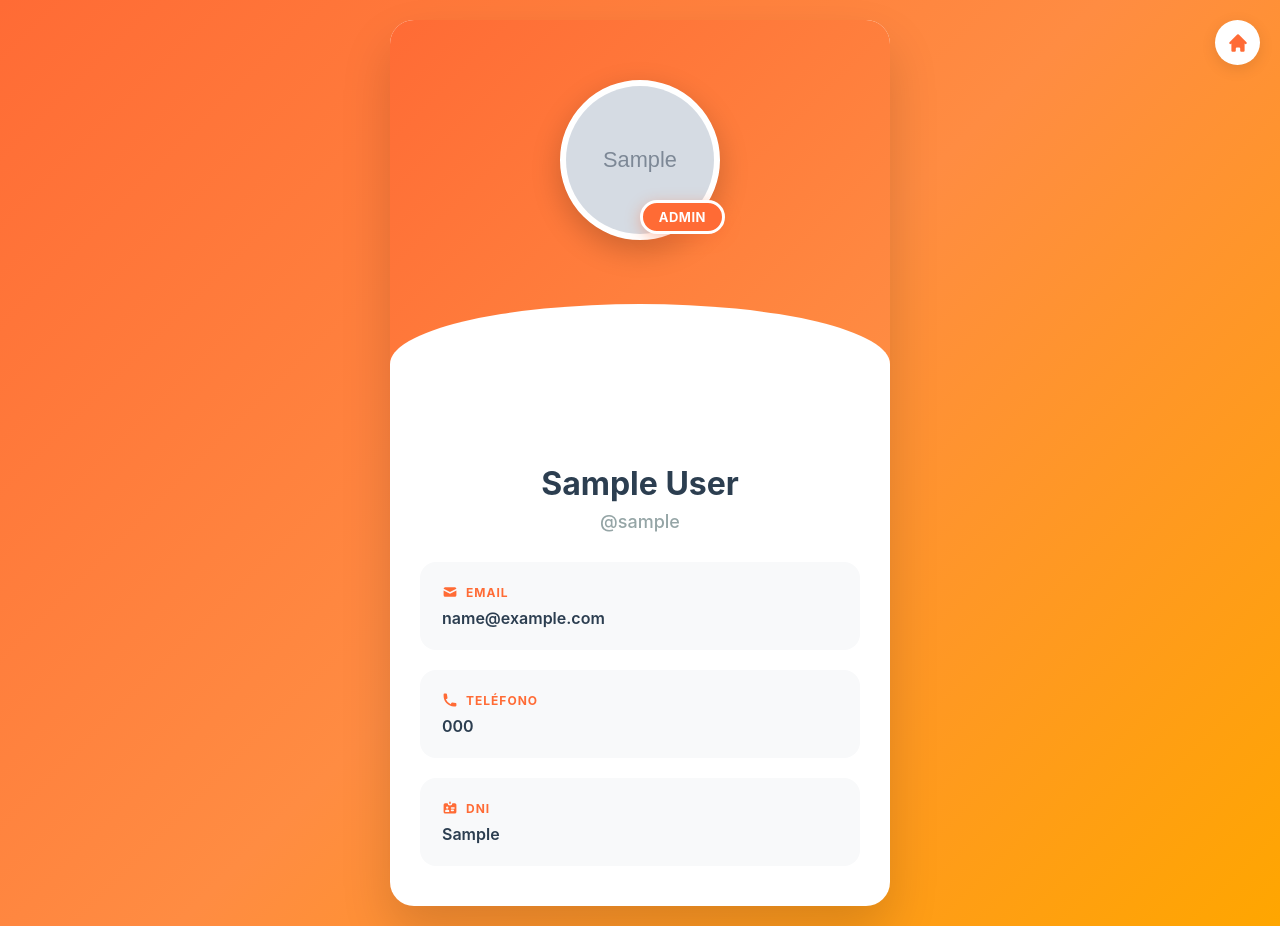
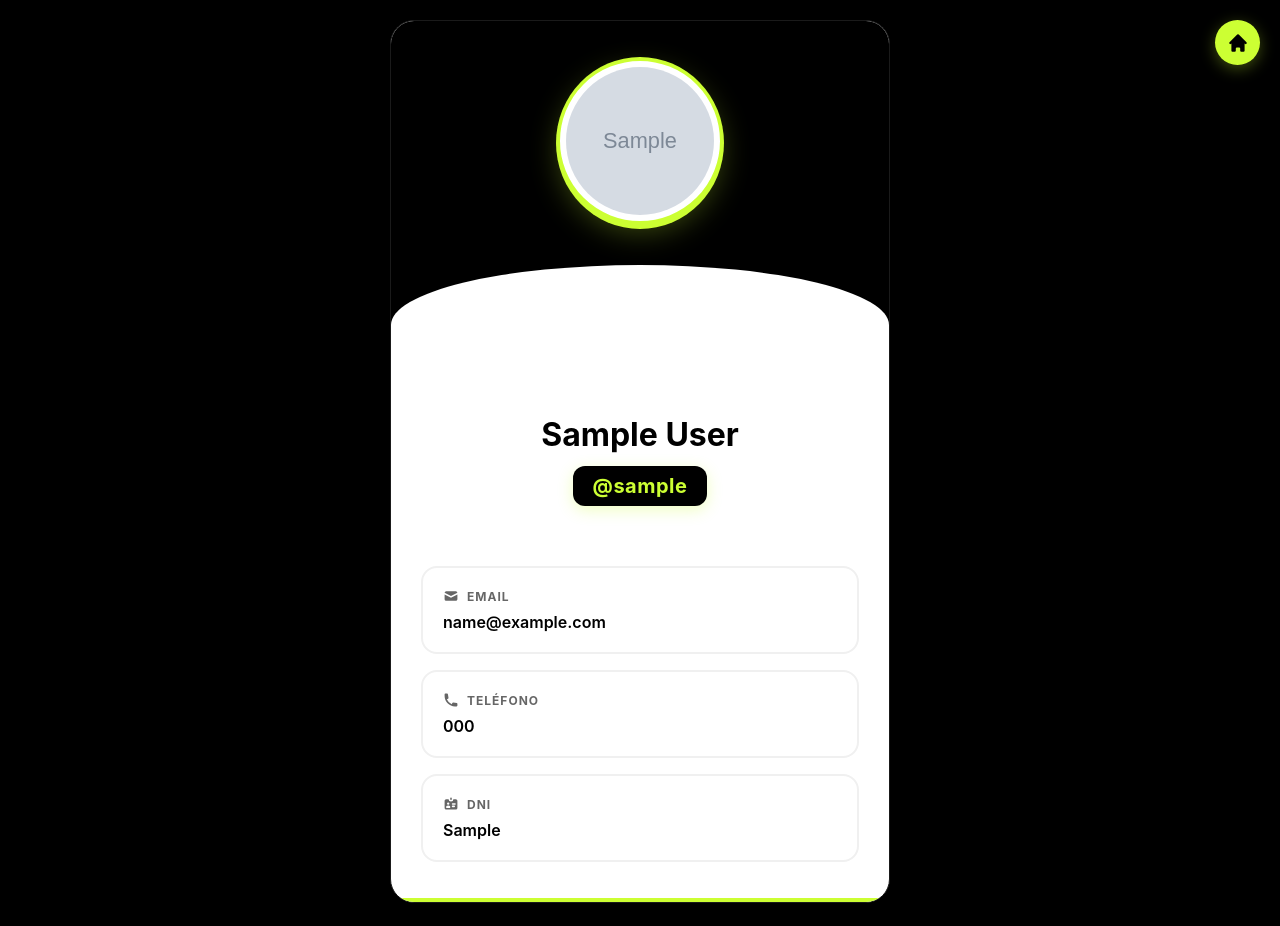
Before and after one commit to estefany89/TrainUp, a Django app: page /perfil/ in a window 1280 px wide. After the commit the page ends 903 px from the top, so only its background shows below. Run offline with Django 5.2, Linux system fonts and the light colour scheme; a user stored in the database is signed in; tables that the repository leaves empty hold one stand-in row (values such as "Sample post"); grey boxes marked "Sample" are stand-in pictures.

Commit message:
correcciones de vista y perfil

```diff
--- a/gimnasio_project/gimnasio/views.py
+++ b/gimnasio_project/gimnasio/views.py
@@ -292,7 +292,7 @@ class AlternarEstadoMonitorView(View):
 class BorrarMonitorView(View):
     def post(self, request, pk, *args, **kwargs):
         monitor = get_object_or_404(Monitor, pk=pk)
-        nombre = monitor.nombre_completo
+        nombre = monitor.nombre_completo()
         monitor.delete()
         messages.error(request, f"El monitor {nombre} fue eliminado permanentemente.")
         return redirect('gimnasio:gestion_monitores')
--- a/gimnasio_project/templates/gimnasio/perfil.html
+++ b/gimnasio_project/templates/gimnasio/perfil.html
@@ -8,7 +8,7 @@
         * { box-sizing: border-box; margin: 0; padding: 0; }
         body {
             font-family: 'Inter', 'Segoe UI', system-ui, sans-serif;
-            background: linear-gradient(135deg, #ff6b35 0%, #ff8c42 50%, #ffa600 100%);
+            background: #000000;
             min-height: 100vh;
             display: flex;
             justify-content: center;
@@ -22,14 +22,14 @@
             position: absolute;
             top: 20px;
             right: 20px;
-            background: white;
-            color: #ff6b35;
+            background: #CCFF33;
+            color: #000000;
             border: none;
             width: 45px;
             height: 45px;
             border-radius: 50%;
             cursor: pointer;
-            box-shadow: 0 4px 15px rgba(0,0,0,0.1);
+            box-shadow: 0 4px 15px rgba(204, 255, 51, 0.3);
             transition: all 0.3s ease;
             display: flex;
             align-items: center;
@@ -40,8 +40,8 @@
 
         .btn-home:hover {
             transform: scale(1.1);
-            box-shadow: 0 6px 20px rgba(0,0,0,0.2);
-            background: #fff5f2;
+            box-shadow: 0 6px 25px rgba(204, 255, 51, 0.5);
+            background: #9EF01A;
         }
 
         .btn-home svg {
@@ -51,13 +51,15 @@
 
         /* Contenedor principal */
         .perfil-container {
-            background: white;
+            background: #ffffff;
             border-radius: 24px;
-            box-shadow: 0 25px 50px rgba(0,0,0,0.15);
-            max-width: 500px; /* Más angosto */
+            box-shadow: 0 25px 60px rgba(0, 0, 0, 0.5);
+            max-width: 500px;
             width: 100%;
             overflow: hidden;
             animation: fadeInUp 0.6s ease;
+            position: relative;
+            border: 1px solid #1a1a1a;
         }
 
         @keyframes fadeInUp {
@@ -65,12 +67,13 @@
             to { opacity: 1; transform: translateY(0); }
         }
 
-        /* Header con fondo naranja */
+        /* Header con fondo negro */
         .perfil-header {
-            background: linear-gradient(135deg, #ff6b35, #ff8c42);
-            padding: 60px 40px 120px;
+            background: #000000;
+            padding: 40px 40px 100px;
             position: relative;
             text-align: center;
+            overflow: hidden;
         }
 
         .perfil-header::after {
@@ -82,6 +85,7 @@
             height: 60px;
             background: white;
             border-radius: 50% 50% 0 0 / 100% 100% 0 0;
+            z-index: 1;
         }
 
         /* Foto de perfil */
@@ -92,79 +96,101 @@
             z-index: 10;
         }
 
+        .foto-container::before {
+            content: '';
+            position: absolute;
+            inset: -4px;
+            background: #CCFF33;
+            border-radius: 50%;
+            z-index: -1;
+        }
+
         .foto-container img {
             width: 160px;
             height: 160px;
             border-radius: 50%;
             object-fit: cover;
             border: 6px solid white;
-            box-shadow: 0 10px 30px rgba(0,0,0,0.2);
+            box-shadow: 0 10px 30px rgba(204, 255, 51, 0.3);
             background: white;
+            transition: transform 0.3s ease;
         }
 
-        /* Badge del rol */
+        .foto-container:hover img {
+            transform: scale(1.05);
+        }
+
+        /* Badge del rol minimalista */
         .rol-badge {
             position: absolute;
             bottom: 10px;
             right: -5px;
-            background: #ff6b35;
-            color: white;
+            background: #000000;
+            color: #CCFF33;
             padding: 6px 16px;
             border-radius: 20px;
             font-size: 13px;
             font-weight: 700;
             text-transform: uppercase;
             letter-spacing: 0.5px;
-            box-shadow: 0 4px 15px rgba(255,107,53,0.4);
+            box-shadow: 0 4px 15px rgba(0, 0, 0, 0.3);
             border: 3px solid white;
         }
 
         /* Contenido del perfil */
         .perfil-content {
-            padding: 100px 30px 40px;
+            padding: 90px 30px 40px;
             text-align: center;
         }
 
         .perfil-content h1 {
             font-size: 32px;
-            color: #2c3e50;
-            margin-bottom: 8px;
+            color: #000000;
+            margin-bottom: 12px;
             font-weight: 700;
         }
 
         .perfil-content .username {
-            color: #95a5a6;
-            font-size: 18px;
+            color: #CCFF33;
+            background: #000000;
+            font-size: 20px;
             margin-bottom: 30px;
-            font-weight: 500;
+            font-weight: 700;
+            display: inline-block;
+            padding: 8px 20px;
+            border-radius: 12px;
+            letter-spacing: 0.5px;
+            box-shadow: 0 4px 15px rgba(204, 255, 51, 0.3);
         }
 
         /* Información vertical */
         .info-grid {
             display: grid;
-            grid-template-columns: 1fr; /* una sola columna */
-            gap: 20px;
+            grid-template-columns: 1fr;
+            gap: 16px;
             margin-top: 30px;
         }
 
         .info-item {
-            background: #f8f9fa;
+            background: #ffffff;
             padding: 20px;
             border-radius: 16px;
             text-align: left;
             transition: all 0.3s ease;
-            border: 2px solid transparent;
+            border: 2px solid #f0f0f0;
+            position: relative;
+            overflow: hidden;
         }
 
         .info-item:hover {
-            background: #fff5f2;
-            border-color: #ff6b35;
-            transform: translateY(-2px);
-            box-shadow: 0 8px 20px rgba(255,107,53,0.1);
+            background: #ffffff;
+            border-color: #CCFF33;
+            transform: translateY(-4px);
+            box-shadow: 0 8px 24px rgba(204, 255, 51, 0.2);
         }
 
         .info-item-label {
-            color: #ff6b35;
+            color: #666666;
             font-size: 12px;
             font-weight: 700;
             text-transform: uppercase;
@@ -173,17 +199,38 @@
             display: flex;
             align-items: center;
             gap: 8px;
+            transition: color 0.3s ease;
+        }
+
+        .info-item:hover .info-item-label {
+            color: #000000;
         }
 
         .info-item-label svg {
             width: 16px;
             height: 16px;
+            transition: transform 0.3s ease;
+        }
+
+        .info-item:hover .info-item-label svg {
+            transform: scale(1.1);
         }
 
         .info-item-value {
-            color: #2c3e50;
+            color: #000000;
             font-size: 16px;
             font-weight: 600;
+        }
+
+        /* Barra decorativa verde neón en la parte inferior */
+        .perfil-container::after {
+            content: '';
+            position: absolute;
+            bottom: 0;
+            left: 0;
+            right: 0;
+            height: 4px;
+            background: #CCFF33;
         }
 
         /* Responsive */
@@ -201,11 +248,11 @@
             }
 
             .perfil-header {
-                padding: 40px 20px 100px;
+                padding: 30px 20px 80px;
             }
 
             .perfil-content {
-                padding: 80px 20px 30px;
+                padding: 70px 20px 30px;
             }
 
             .perfil-content h1 {
@@ -219,6 +266,10 @@
 
             .info-grid {
                 grid-template-columns: 1fr;
+            }
+
+            .info-item:hover {
+                transform: translateY(-4px) scale(1.02);
             }
         }
     </style>
@@ -238,9 +289,8 @@
                 {% if perfil.foto %}
                     <img src="{{ perfil.foto.url }}" alt="Foto de {{ perfil.user.get_full_name }}">
                 {% else %}
-                    <img src="https://via.placeholder.com/160/ff6b35/ffffff?text={{ perfil.user.get_full_name|slice:':1' }}" alt="Sin foto">
+                    <img src="https://via.placeholder.com/160/CCFF33/000000?text=" alt="Sin foto">
                 {% endif %}
-                <span class="rol-badge">{{ perfil.rol }}</span>
             </div>
         </div>
 
```
